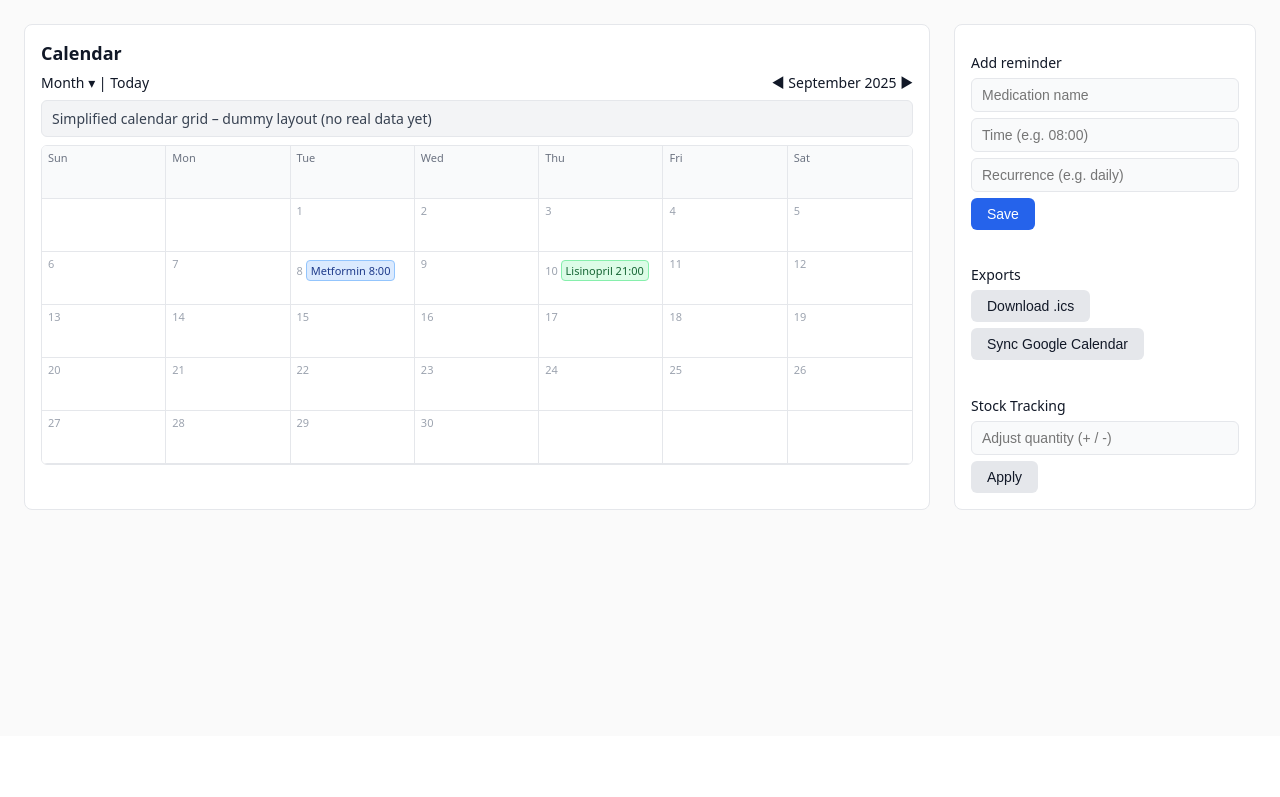
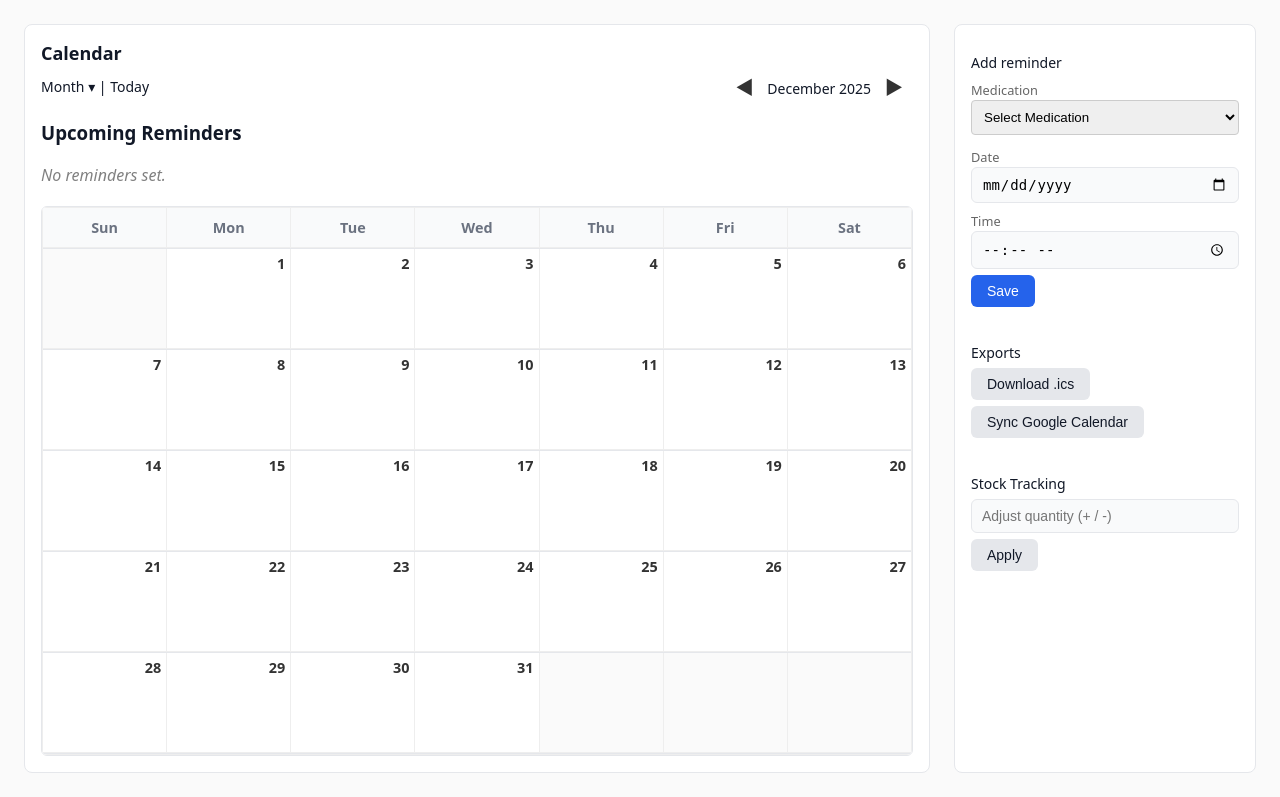
Before and after one commit to zaidmohammed7/MediBuddy, a Flask app: page /reminders in a window 1280 px wide. Shown: the part 64-861 px from the top of the page. Before the commit the page ends 574 px from the top, so only its background shows below. Run offline with Flask 3, Linux system fonts and the light colour scheme; data that the repository does not hold is empty.

Commit message:
added reminders functionality and updated calendar view

```diff
--- a/app.py
+++ b/app.py
@@ -4,6 +4,8 @@ import traceback
 from typing import Any, Dict, List, Optional
 import os
 import uuid
+import datetime
+import calendar
 
 from flask import Flask, jsonify, render_template, request, redirect, url_for
 from dotenv import load_dotenv
@@ -405,9 +407,150 @@ def delete_prescription(rx_id: str):
     return redirect(url_for("prescriptions"))
 
 
-@app.route("/reminders")
+@app.route("/reminders", methods=["GET"])
 def reminders() -> str:
-    return render_template("reminders.html", active_page="reminders")
+    """List reminders with a monthly calendar view."""
+    conn = get_db()
+
+    # Get reminders joined with drug info
+    cur = conn.cursor(dictionary=True)
+    cur.execute(
+        """
+        SELECT r.reminder_id, r.remind_time, r.override_frequency,
+               d.name AS drug_name, p.frequency AS default_frequency
+        FROM reminder r
+        JOIN prescription p ON r.rx_id = p.rx_id
+        JOIN drug d ON p.drug_id = d.drug_id
+        WHERE r.user_id = %s
+        ORDER BY r.remind_time ASC
+        """,
+        (DEMO_USER_ID,),
+    )
+    reminders_data = cur.fetchall()
+    cur.close()
+
+    # Get user prescriptions for the 'add' dropdown
+    cur2 = conn.cursor(dictionary=True)
+    cur2.execute(
+        """
+        SELECT p.rx_id, d.name AS drug_name
+        FROM prescription p
+        JOIN drug d ON p.drug_id = d.drug_id
+        WHERE p.user_id = %s
+        ORDER BY d.name
+        """,
+        (DEMO_USER_ID,),
+    )
+    user_prescriptions = cur2.fetchall()
+    cur2.close()
+    conn.close()
+
+    # Calendar Setup
+    today = datetime.date.today()
+    try:
+        month = int(request.args.get("month", today.month))
+        year = int(request.args.get("year", today.year))
+    except (ValueError, TypeError):
+        month, year = today.month, today.year
+
+    # Navigation links
+    if month == 1:
+        prev_m, prev_y = 12, year - 1
+    else:
+        prev_m, prev_y = month - 1, year
+
+    if month == 12:
+        next_m, next_y = 1, year + 1
+    else:
+        next_m, next_y = month + 1, year
+
+    # Map reminders for O(1) lookup during grid construction
+    reminders_map = {}
+    for r in reminders_data:
+        if r["remind_time"]:
+            d_str = r["remind_time"].strftime("%Y-%m-%d")
+            reminders_map.setdefault(d_str, []).append(r)
+
+    # Build the calendar grid
+    start_weekday = datetime.date(year, month, 1).weekday()
+    start_col = (start_weekday + 1) % 7
+    _, days_in_month = calendar.monthrange(year, month)
+
+    calendar_weeks = []
+    current_week = [None] * start_col
+
+    for day in range(1, days_in_month + 1):
+        d_str = datetime.date(year, month, day).strftime("%Y-%m-%d")
+
+        current_week.append({
+            "day": day,
+            "date_str": d_str,
+            "reminders": reminders_map.get(d_str, [])
+        })
+
+        if len(current_week) == 7:
+            calendar_weeks.append(current_week)
+            current_week = []
+
+    if current_week:
+        while len(current_week) < 7:
+            current_week.append(None)
+        calendar_weeks.append(current_week)
+
+    return render_template(
+        "reminders.html",
+        active_page="reminders",
+        reminders=reminders_data,
+        prescriptions=user_prescriptions,
+        calendar_weeks=calendar_weeks,
+        current_month_name=datetime.date(year, month, 1).strftime("%B %Y"),
+        prev_month=prev_m,
+        prev_year=prev_y,
+        next_month=next_m,
+        next_year=next_y,
+        current_month=month,
+        current_year=year,
+    )
+
+
+@app.route("/reminders/create", methods=["POST"])
+def create_reminder():
+    rx_id = request.form["rx_id"]
+    date_str = request.form.get("remind_date")
+    time_str = request.form.get("remind_time")
+
+    if not date_str:
+        date_str = datetime.date.today().strftime("%Y-%m-%d")
+
+    # Simple timestamp construction
+    full_ts = f"{date_str} {time_str}:00"
+
+    conn = get_db()
+    cur = conn.cursor()
+    cur.execute(
+        """
+        INSERT INTO reminder (reminder_id, user_id, rx_id, remind_time)
+        VALUES (%s, %s, %s, %s)
+        """,
+        (str(uuid.uuid4()), DEMO_USER_ID, rx_id, full_ts),
+    )
+    conn.commit()
+    cur.close()
+    conn.close()
+
+    return redirect(url_for("reminders"))
+
+
+@app.route("/reminders/<reminder_id>/delete", methods=["POST"])
+def delete_reminder(reminder_id: str):
+    conn = get_db()
+    cur = conn.cursor()
+    cur.execute("DELETE FROM reminder WHERE reminder_id = %s", (reminder_id,))
+    conn.commit()
+    cur.close()
+    conn.close()
+
+    return redirect(url_for("reminders"))
 
 
 @app.route("/settings")
--- a/templates/reminders.html
+++ b/templates/reminders.html
@@ -4,9 +4,101 @@
     <meta charset="utf-8" />
     <title>MediBuddy - Reminders</title>
     <link rel="stylesheet" href="{{ url_for('static', filename='style.css') }}">
+    <style>
+      .delete-btn {
+        background: none;
+        border: none;
+        color: #dc3545;
+        cursor: pointer;
+        font-size: 0.8rem;
+        margin-left: 5px;
+      }
+      .reminder-item {
+        display: flex;
+        justify-content: space-between;
+        align-items: center;
+        padding: 5px 0;
+        border-bottom: 1px solid #eee;
+      }
+      .sidebar-select {
+        width: 100%;
+        padding: 8px;
+        margin-bottom: 10px;
+        border: 1px solid #ccc;
+        border-radius: 4px;
+      }
+
+      /* Calendar Grid */
+      .calendar-grid-inner {
+        display: flex;
+        flex-direction: column;
+        border: 1px solid #eee;
+      }
+      .calendar-row {
+        display: flex;
+        width: 100%;
+      }
+      .calendar-cell {
+        flex: 1;
+        min-height: 100px;
+        border-right: 1px solid #eee;
+        border-bottom: 1px solid #eee;
+        padding: 5px;
+        position: relative;
+        background: #fff;
+        font-size: 0.9rem;
+        width: 14.28%;
+      }
+      .calendar-cell:last-child {
+        border-right: none;
+      }
+      .calendar-header-row .calendar-cell {
+        min-height: auto;
+        font-weight: bold;
+        background: #f9fafb;
+        text-align: center;
+        padding: 10px;
+      }
+      .calendar-day-number {
+        font-weight: bold;
+        margin-bottom: 5px;
+        display: block;
+        color: #333;
+        text-align: right;
+      }
+      .calendar-event {
+        font-size: 0.75rem;
+        padding: 2px 4px;
+        border-radius: 3px;
+        margin-bottom: 2px;
+        white-space: nowrap;
+        overflow: hidden;
+        text-overflow: ellipsis;
+        cursor: pointer;
+        display: flex;
+        justify-content: space-between;
+        align-items: center;
+      }
+      .calendar-event-blue {
+        background-color: #e0f2fe;
+        color: #0369a1;
+      }
+      .empty-cell {
+        background-color: #fafafa;
+      }
+      .calendar-nav-link {
+        text-decoration: none;
+        color: #333;
+        font-weight: bold;
+        padding: 0 10px;
+        font-size: 1.2rem;
+      }
+      .calendar-nav-link:hover {
+        color: #007bff;
+      }
+    </style>
   </head>
   <body>
-    <!-- Top nav -->
     <header class="top-nav">
       <div class="top-nav-left">
         <div class="brand">MediBuddy</div>
@@ -21,22 +113,41 @@
     </header>
 
     <main class="reminders-shell">
-      <!-- Left: calendar card -->
       <section class="card calendar-card">
         <h1 class="card-title">Calendar</h1>
 
         <div class="calendar-header">
-          <span>Month ▾ | Today</span>
-          <span>◀ September 2025 ▶</span>
+          <span>Month ▾ | <a href="{{ url_for('reminders') }}" style="text-decoration: none; color: inherit;">Today</a></span>
+          <span>
+            <a href="{{ url_for('reminders', month=prev_month, year=prev_year) }}" class="calendar-nav-link">◀</a>
+            {{ current_month_name }}
+            <a href="{{ url_for('reminders', month=next_month, year=next_year) }}" class="calendar-nav-link">▶</a>
+          </span>
         </div>
 
-        <div class="calendar-toolbar">
-          Simplified calendar grid – dummy layout (no real data yet)
+        <div style="margin-top: 20px; margin-bottom: 20px;">
+          <h3>Upcoming Reminders</h3>
+          {% if reminders %}
+            <div class="reminder-list">
+              {% for r in reminders %}
+                <div class="reminder-item">
+                  <div>
+                    <strong>{{ r.remind_time }}</strong> — {{ r.drug_name }}
+                    <span style="color: gray; font-size: 0.9em;">({{ r.override_frequency or r.default_frequency }})</span>
+                  </div>
+                  <form action="{{ url_for('delete_reminder', reminder_id=r.reminder_id) }}" method="POST" style="display:inline;">
+                    <button type="submit" class="delete-btn" onclick="return confirm('Delete this reminder?')">✖</button>
+                  </form>
+                </div>
+              {% endfor %}
+            </div>
+          {% else %}
+            <p style="color: gray; font-style: italic;">No reminders set.</p>
+          {% endif %}
         </div>
 
         <div class="calendar-grid">
           <div class="calendar-grid-inner">
-            <!-- Header row -->
             <div class="calendar-row calendar-header-row">
               <div class="calendar-cell">Sun</div>
               <div class="calendar-cell">Mon</div>
@@ -47,91 +158,51 @@
               <div class="calendar-cell">Sat</div>
             </div>
 
-            <!-- Dummy week rows -->
-            <div class="calendar-row">
-              <div class="calendar-cell"></div>
-              <div class="calendar-cell"></div>
-              <div class="calendar-cell">1</div>
-              <div class="calendar-cell">2</div>
-              <div class="calendar-cell">3</div>
-              <div class="calendar-cell">4</div>
-              <div class="calendar-cell">5</div>
-            </div>
-
-            <div class="calendar-row">
-              <div class="calendar-cell">6</div>
-              <div class="calendar-cell">7</div>
-              <div class="calendar-cell">
-                8
-                <div class="calendar-event calendar-event-blue">
-                  Metformin 8:00
-                </div>
+            {% for week in calendar_weeks %}
+              <div class="calendar-row">
+                {% for day in week %}
+                  {% if day %}
+                    <div class="calendar-cell">
+                      <span class="calendar-day-number">{{ day.day }}</span>
+                      {% for r in day.reminders %}
+                        <div class="calendar-event calendar-event-blue" title="{{ r.drug_name }} at {{ r.remind_time.strftime('%H:%M') }}">
+                          <span>{{ r.remind_time.strftime('%H:%M') }} {{ r.drug_name }}</span>
+                          <form action="{{ url_for('delete_reminder', reminder_id=r.reminder_id) }}" method="POST" style="display:inline;">
+                            <button type="submit" class="delete-btn" style="font-size: 0.6rem; margin-left: 2px; color: #0369a1;" onclick="return confirm('Delete?')">x</button>
+                          </form>
+                        </div>
+                      {% endfor %}
+                    </div>
+                  {% else %}
+                    <div class="calendar-cell empty-cell"></div>
+                  {% endif %}
+                {% endfor %}
               </div>
-              <div class="calendar-cell">9</div>
-              <div class="calendar-cell">
-                10
-                <div class="calendar-event calendar-event-green">
-                  Lisinopril 21:00
-                </div>
-              </div>
-              <div class="calendar-cell">11</div>
-              <div class="calendar-cell">12</div>
-            </div>
-
-            <!-- Remaining rows left simple -->
-            <div class="calendar-row">
-              <div class="calendar-cell">13</div>
-              <div class="calendar-cell">14</div>
-              <div class="calendar-cell">15</div>
-              <div class="calendar-cell">16</div>
-              <div class="calendar-cell">17</div>
-              <div class="calendar-cell">18</div>
-              <div class="calendar-cell">19</div>
-            </div>
-
-            <div class="calendar-row">
-              <div class="calendar-cell">20</div>
-              <div class="calendar-cell">21</div>
-              <div class="calendar-cell">22</div>
-              <div class="calendar-cell">23</div>
-              <div class="calendar-cell">24</div>
-              <div class="calendar-cell">25</div>
-              <div class="calendar-cell">26</div>
-            </div>
-
-            <div class="calendar-row">
-              <div class="calendar-cell">27</div>
-              <div class="calendar-cell">28</div>
-              <div class="calendar-cell">29</div>
-              <div class="calendar-cell">30</div>
-              <div class="calendar-cell"></div>
-              <div class="calendar-cell"></div>
-              <div class="calendar-cell"></div>
-            </div>
+            {% endfor %}
           </div>
         </div>
       </section>
 
-      <!-- Right: sidebar controls -->
       <aside class="card reminders-sidebar">
         <section>
           <h2 class="sidebar-section-title">Add reminder</h2>
-          <input
-            type="text"
-            class="sidebar-input"
-            placeholder="Medication name"
-          />
-          <input
-            type="text"
-            class="sidebar-input"
-            placeholder="Time (e.g. 08:00)"
-          />
-          <input
-            type="text"
-            class="sidebar-input"
-            placeholder="Recurrence (e.g. daily)"
-          />
-          <button class="sidebar-button">Save</button>
+          <form action="{{ url_for('create_reminder') }}" method="POST">
+            <label style="font-size: 0.8rem; color: #666;">Medication</label>
+            <select name="rx_id" class="sidebar-select" required>
+              <option value="" disabled selected>Select Medication</option>
+              {% for p in prescriptions %}
+                <option value="{{ p.rx_id }}">{{ p.drug_name }}</option>
+              {% endfor %}
+            </select>
+
+            <label style="font-size: 0.8rem; color: #666;">Date</label>
+            <input type="date" name="remind_date" class="sidebar-input" required />
+
+            <label style="font-size: 0.8rem; color: #666;">Time</label>
+            <input type="time" name="remind_time" class="sidebar-input" required />
+
+            <button type="submit" class="sidebar-button">Save</button>
+          </form>
         </section>
 
         <section>
@@ -144,11 +215,7 @@
 
         <section>
           <h2 class="sidebar-section-title">Stock Tracking</h2>
-          <input
-            type="text"
-            class="sidebar-input"
-            placeholder="Adjust quantity (+ / -)"
-          />
+          <input type="text" class="sidebar-input" placeholder="Adjust quantity (+ / -)" />
           <button class="sidebar-button secondary">Apply</button>
         </section>
       </aside>
```
